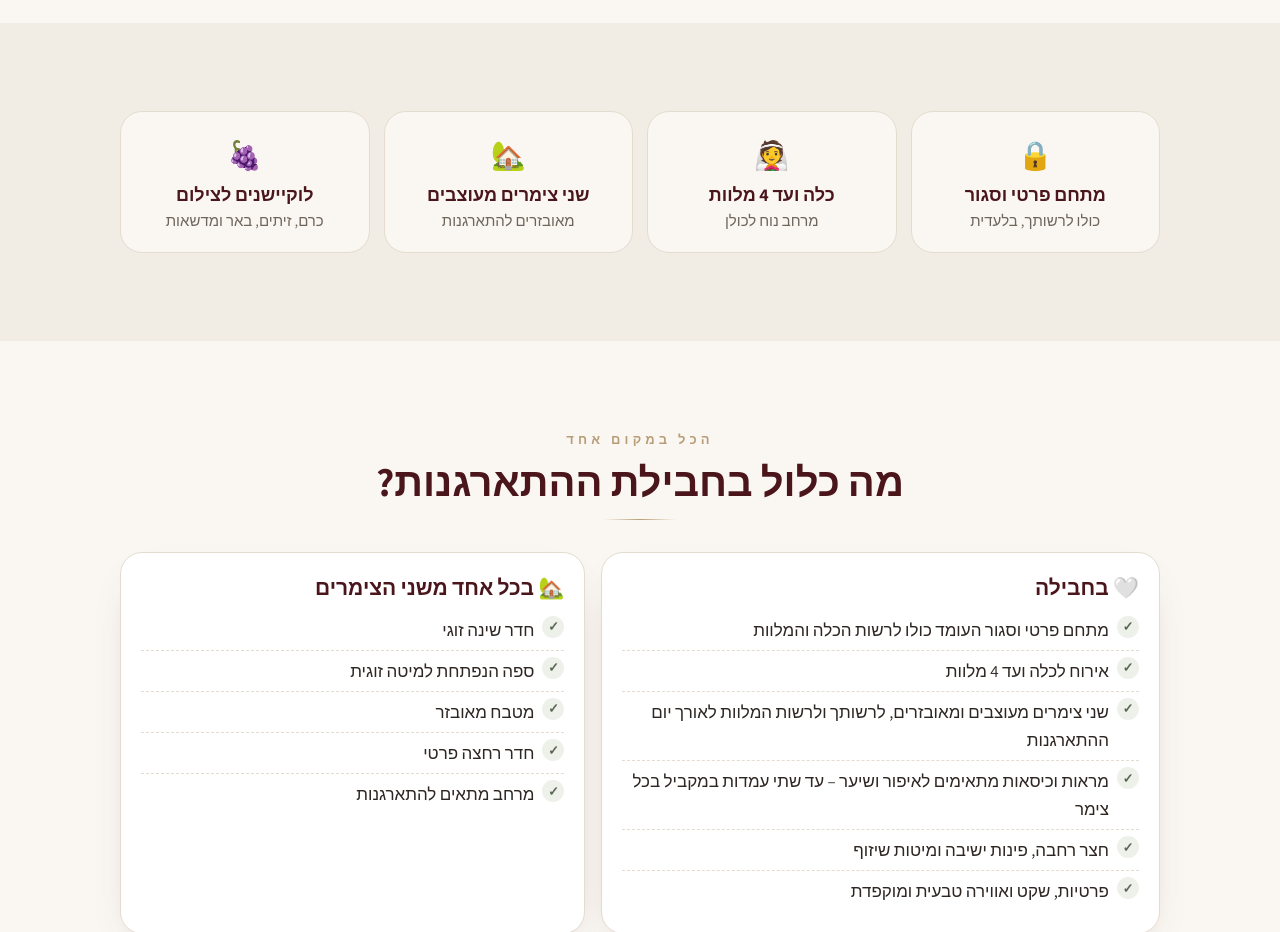
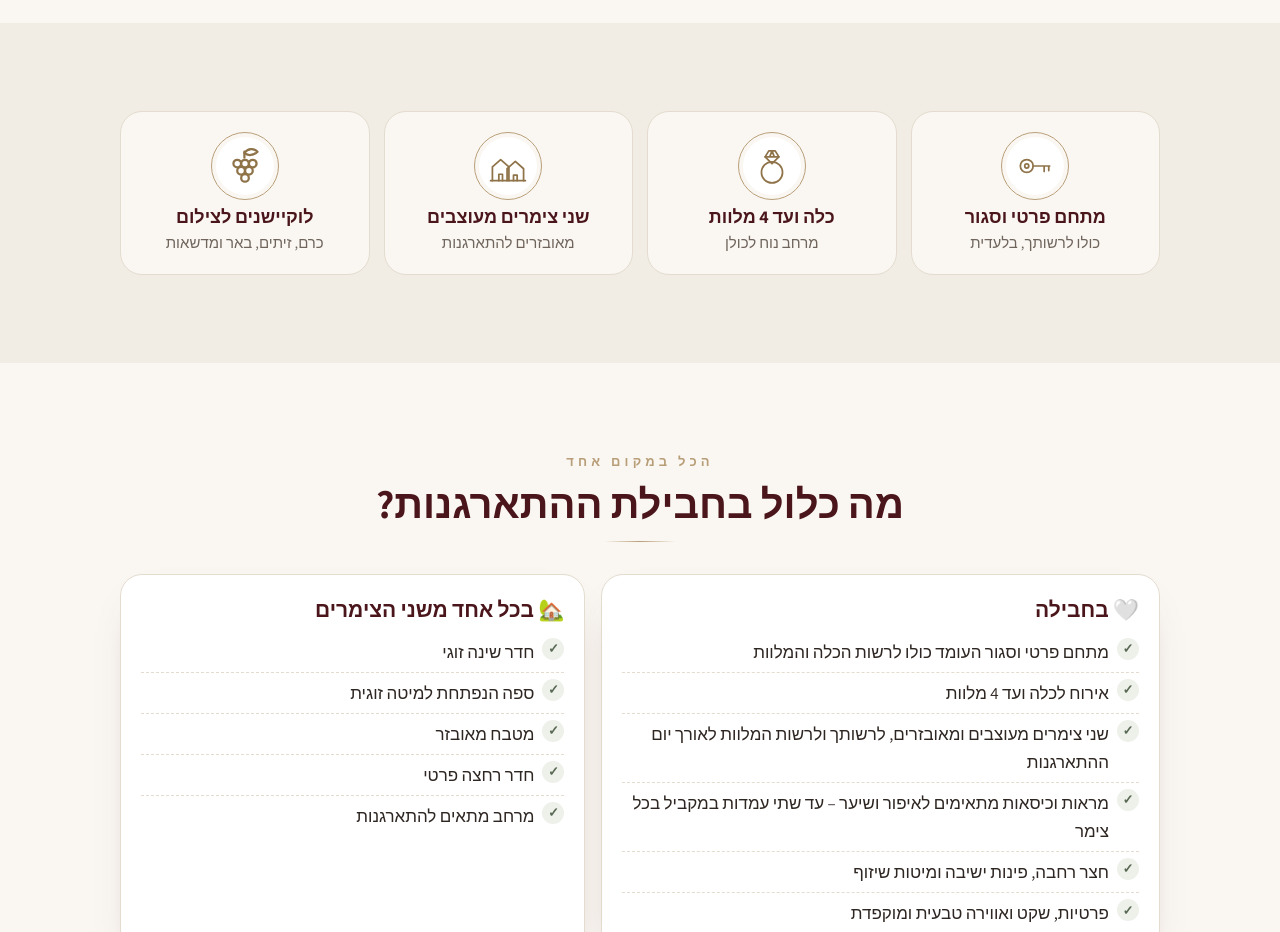
Before and after one commit to shmonnn-droid/-, a plain HTML site: page site/index.html in a window 1280 px wide. Shown: the part 1580-2512 px from the top of the page. Drawn offline with Linux system fonts and the light colour scheme.

Commit message:
Landing page: custom gold line icons instead of emojis in the highlight tiles
Key (private compound), diamond ring (bride and up to 4 companions), two cabins
and a grape cluster (photo locations), drawn as inline SVG in the brand's gold
inside a cream ring.

Co-Authored-By: Claude Opus 5.5 <noreply@anthropic.com>
Claude-Session: https://claude.ai/code/session_01HY83MGHxgqB8sRnRa9AnUe

```diff
--- a/site/index.html
+++ b/site/index.html
@@ -92,7 +92,11 @@
     .highlights { background: var(--stone); }
     .hl-grid { display: grid; gap: 14px; grid-template-columns: 1fr 1fr; }
     .hl { background: var(--cream); border: 1px solid var(--line); border-radius: var(--radius); padding: 20px 16px; text-align: center; }
-    .hl .ic { font-size: 28px; }
+    .hl .ic {
+      width: 68px; height: 68px; margin: 0 auto 6px; border-radius: 50%; color: #8f7349;
+      background: #fff; border: 1px solid var(--gold); box-shadow: inset 0 0 0 4px var(--cream); display: flex; align-items: center; justify-content: center;
+    }
+    .hl .ic svg { width: 44px; height: 44px; stroke-width: 1.9; }
     .hl h3 { font-size: 18px; margin-top: 6px; }
     .hl p { margin: 4px 0 0; color: var(--muted); font-size: 15px; line-height: 1.5; }
 
@@ -313,10 +317,10 @@
     <section class="highlights">
       <div class="wrap">
         <div class="hl-grid">
-          <div class="hl reveal"><div class="ic">🔒</div><h3>מתחם פרטי וסגור</h3><p>כולו לרשותך, בלעדית</p></div>
-          <div class="hl reveal"><div class="ic">👰</div><h3>כלה ועד 4 מלוות</h3><p>מרחב נוח לכולן</p></div>
-          <div class="hl reveal"><div class="ic">🏡</div><h3>שני צימרים מעוצבים</h3><p>מאובזרים להתארגנות</p></div>
-          <div class="hl reveal"><div class="ic">🍇</div><h3>לוקיישנים לצילום</h3><p>כרם, זיתים, באר ומדשאות</p></div>
+          <div class="hl reveal"><div class="ic"><svg viewBox="0 0 48 48" fill="none" stroke="currentColor" stroke-width="1.6" stroke-linecap="round" stroke-linejoin="round" aria-hidden="true"><circle cx="15" cy="24" r="7"/><circle cx="15" cy="24" r="2.2"/><path d="M22 24h18M34 24v6M39 24v5"/></svg></div><h3>מתחם פרטי וסגור</h3><p>כולו לרשותך, בלעדית</p></div>
+          <div class="hl reveal"><div class="ic"><svg viewBox="0 0 48 48" fill="none" stroke="currentColor" stroke-width="1.6" stroke-linecap="round" stroke-linejoin="round" aria-hidden="true"><circle cx="24" cy="31" r="11.5"/><path d="M16.5 14l4-6.5h7l4 6.5-7.5 7.5z"/><path d="M16.5 14h15M21.5 14l2.5-6.5 2.5 6.5"/></svg></div><h3>כלה ועד 4 מלוות</h3><p>מרחב נוח לכולן</p></div>
+          <div class="hl reveal"><div class="ic"><svg viewBox="0 0 48 48" fill="none" stroke="currentColor" stroke-width="1.6" stroke-linecap="round" stroke-linejoin="round" aria-hidden="true"><path d="M5 40h38"/><path d="M7 40V25l9-8 9 8v15"/><path d="M23 40V27l9-8 9 8v13"/><path d="M14 40v-7h4v7M30 40v-6h4v6"/></svg></div><h3>שני צימרים מעוצבים</h3><p>מאובזרים להתארגנות</p></div>
+          <div class="hl reveal"><div class="ic"><svg viewBox="0 0 48 48" fill="none" stroke="currentColor" stroke-width="1.6" stroke-linecap="round" stroke-linejoin="round" aria-hidden="true"><g transform="translate(24 24) scale(1.3) translate(-24.5 -23)"><path d="M24 16v-5"/><path d="M24 12c3-4 8-4 11-1-3 3-8 4-11 1z"/><circle cx="18" cy="21" r="3.2"/><circle cx="24.5" cy="21" r="3.2"/><circle cx="31" cy="21" r="3.2"/><circle cx="21.2" cy="27" r="3.2"/><circle cx="27.8" cy="27" r="3.2"/><circle cx="24.5" cy="33" r="3.2"/></g></svg></div><h3>לוקיישנים לצילום</h3><p>כרם, זיתים, באר ומדשאות</p></div>
         </div>
       </div>
     </section>
```
